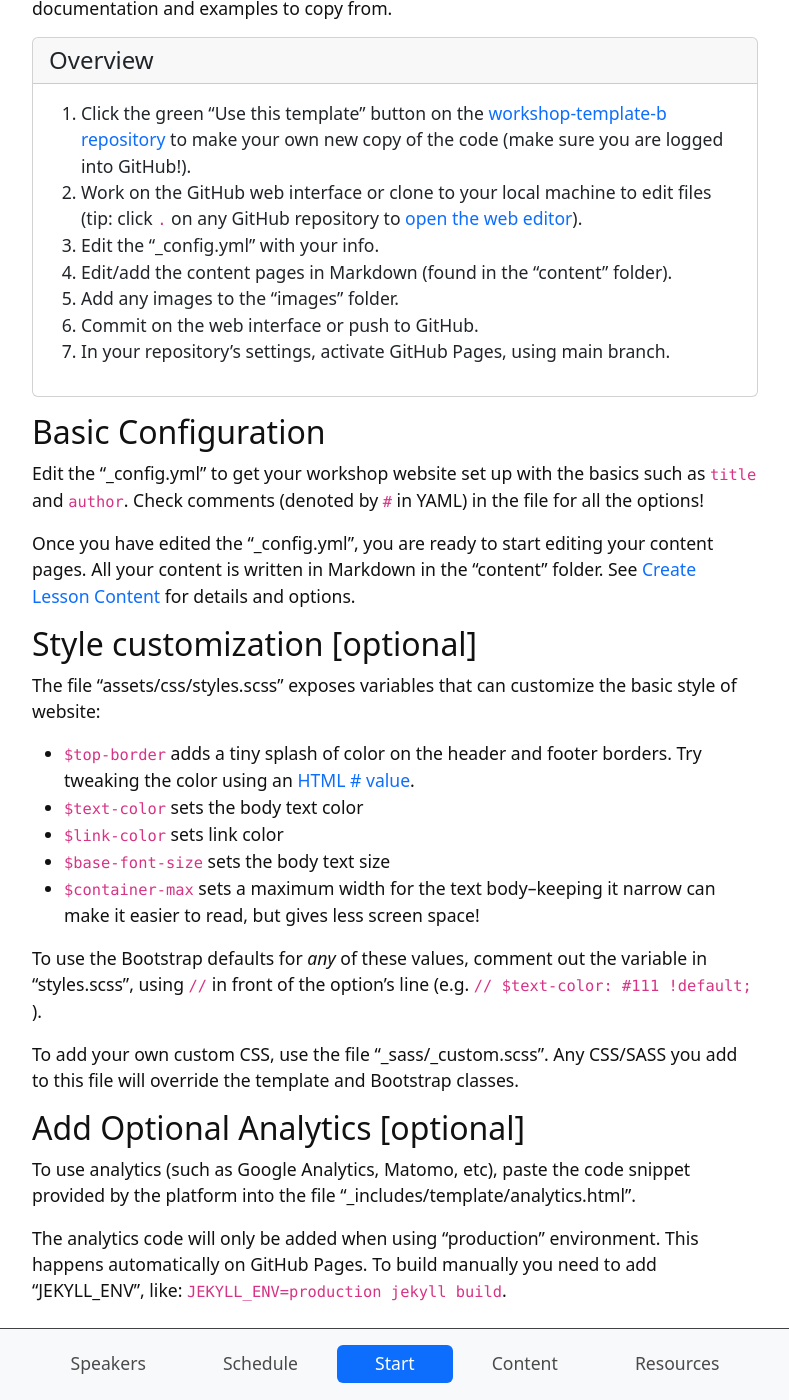
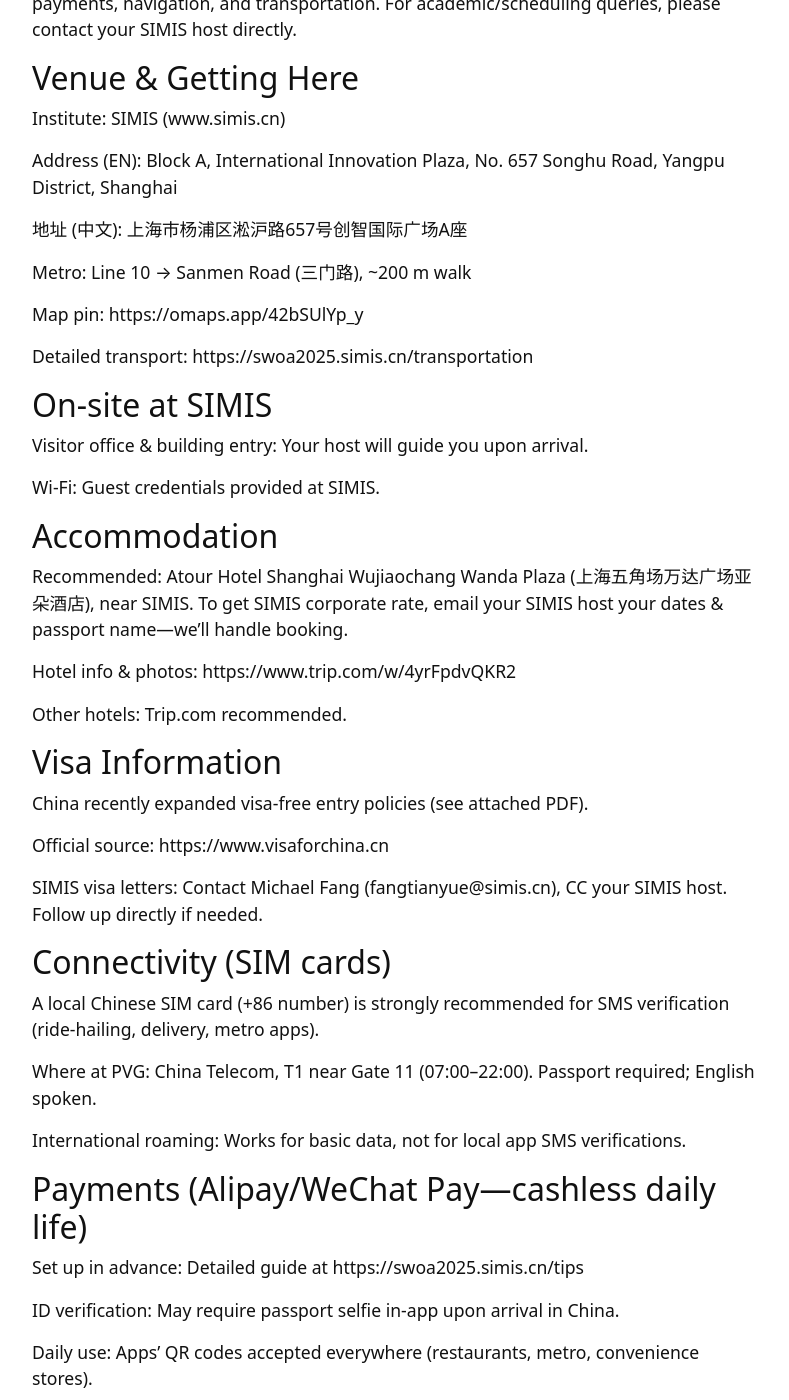
Before and after one commit to Neutrino0512/workshop, a Jekyll site: the page built from content/2-lesson.md, in a window 1280 px wide and 1400 px high, scrolled down 385 px. Shown: the whole window, without its empty margins (245-1034 px from the left). Built offline with Jekyll 4.4.1, drawn with Linux system fonts in a browser that asks for light colours; some of the changed text lies outside the part shown.

Commit message:
Update 2-lesson.md

```diff
--- a/content/2-lesson.md
+++ b/content/2-lesson.md
@@ -1,51 +1,94 @@
 ---
-title: Get Started
-nav: Start
-topics: Template; Basic Config
+title: Information for International Visitors to SIMIS
+nav: Information
 ---
 
-The [workshop-template-b repository](https://github.com/evanwill/workshop-template-b) is a template project --> to get started quickly, make a copy and replace the demo with your own content and customizations.
-This [demo site](https://evanwill.github.io/workshop-template-b/) demonstrates the output on GitHub Pages.
-The content pages serve as documentation and examples to copy from.
+Welcome to SIMIS (Shanghai Institute for Mathematics and Interdisciplinary Sciences)!
 
-{% capture text %}
-1. Click the green "Use this template" button on the [workshop-template-b repository](https://github.com/evanwill/workshop-template-b) to make your own new copy of the code (make sure you are logged into GitHub!).
-2. Work on the GitHub web interface or clone to your local machine to edit files (tip: click `.` on any GitHub repository to [open the web editor](https://docs.github.com/en/codespaces/the-githubdev-web-based-editor)).
-3. Edit the "_config.yml" with your info.
-4. Edit/add the content pages in Markdown (found in the "content" folder).
-5. Add any images to the "images" folder.
-5. Commit on the web interface or push to GitHub.
-6. In your repository's settings, activate GitHub Pages, using main branch.{% endcapture %}
-{% include card.html header="Overview" text=text %}
+This guide offers practical tips for international visitors regarding local connectivity, payments, navigation, and transportation. For academic/scheduling queries, please contact your SIMIS host directly.
 
-## Basic Configuration
+## Venue & Getting Here
 
-Edit the "_config.yml" to get your workshop website set up with the basics such as `title` and `author`.
-Check comments (denoted by `#` in YAML) in the file for all the options!
+Institute: SIMIS (www.simis.cn)
 
-Once you have edited the "_config.yml", you are ready to start editing your content pages.
-All your content is written in Markdown in the "content" folder.
-See [Create Lesson Content]({{ '/content/3-lesson.html' | relative_url }}) for details and options.
+Address (EN): Block A, International Innovation Plaza, No. 657 Songhu Road, Yangpu District, Shanghai
 
-## Style customization [optional]
+地址 (中文): 上海市杨浦区淞沪路657号创智国际广场A座
 
-The file "assets/css/styles.scss" exposes variables that can customize the basic style of website:
+Metro: Line 10 → Sanmen Road (三门路), ~200 m walk
 
-- `$top-border` adds a tiny splash of color on the header and footer borders. Try tweaking the color using an [HTML # value](https://www.w3schools.com/colors/colors_picker.asp).
-- `$text-color` sets the body text color
-- `$link-color` sets link color
-- `$base-font-size` sets the body text size
-- `$container-max` sets a maximum width for the text body--keeping it narrow can make it easier to read, but gives less screen space!
+Map pin: https://omaps.app/42bSUlYp_y
 
-To use the Bootstrap defaults for *any* of these values, comment out the variable in "styles.scss", using `//` in front of the option's line (e.g. `// $text-color: #111 !default;` ).
+Detailed transport: https://swoa2025.simis.cn/transportation
 
-To add your own custom CSS, use the file "_sass/_custom.scss".
-Any CSS/SASS you add to this file will override the template and Bootstrap classes.
+## On-site at SIMIS
 
-## Add Optional Analytics [optional]
+Visitor office & building entry: Your host will guide you upon arrival.
 
-To use analytics (such as Google Analytics, Matomo, etc), paste the code snippet provided by the platform into the file "_includes/template/analytics.html".
+Wi-Fi: Guest credentials provided at SIMIS.
 
-The analytics code will only be added when using "production" environment.
-This happens automatically on GitHub Pages.
-To build manually you need to add "JEKYLL_ENV", like: `JEKYLL_ENV=production jekyll build`.
+## Accommodation
+
+Recommended: Atour Hotel Shanghai Wujiaochang Wanda Plaza (上海五角场万达广场亚朵酒店), near SIMIS. To get SIMIS corporate rate, email your SIMIS host your dates & passport name—we’ll handle booking.
+
+Hotel info & photos: https://www.trip.com/w/4yrFpdvQKR2
+
+Other hotels: Trip.com recommended.
+
+## Visa Information
+
+China recently expanded visa-free entry policies (see attached PDF).
+
+Official source: https://www.visaforchina.cn
+
+SIMIS visa letters: Contact Michael Fang (fangtianyue@simis.cn), CC your SIMIS host. Follow up directly if needed.
+
+## Connectivity (SIM cards)
+
+A local Chinese SIM card (+86 number) is strongly recommended for SMS verification (ride-hailing, delivery, metro apps).
+
+Where at PVG: China Telecom, T1 near Gate 11 (07:00–22:00). Passport required; English spoken.
+
+International roaming: Works for basic data, not for local app SMS verifications.
+
+## Payments (Alipay/WeChat Pay—cashless daily life)
+
+Set up in advance: Detailed guide at https://swoa2025.simis.cn/tips
+
+ID verification: May require passport selfie in-app upon arrival in China.
+
+Daily use: Apps’ QR codes accepted everywhere (restaurants, metro, convenience stores).
+
+## Navigation that actually works
+
+Apple Maps: Reliable in China, but not from outside China.
+
+Organic Maps: Excellent offline backup (works from outside China). Download Shanghai maps beforehand. Works from abroad as well.
+
+Metro: 大都会 (DADUHUI) app or Alipay mini-program QR entry.
+
+## Ride-hailing (Didi)
+
+Didi app: English available, accepts international numbers, built-in translation. Integrated with Alipay mini-app.
+
+## In-app Translation (WeChat & Alipay—highly recommended)
+
+The built-in translation is extremely useful, as almost all daily tasks (restaurant menus, metro tickets, directions, etc.) rely on these mega-apps.
+
+WeChat: Enable via Me → Settings → General → Translation.
+
+Alipay: International version includes integrated translation tools.
+
+## Power, Time & Weather Essentials
+
+Electricity: 220 V. Sockets accept US/EU two-pin plugs; slim adapter recommended for grounded plugs.
+
+Time zone: UTC+8 (no daylight saving).
+
+Late-Oct weather: ~15–23°C, layers recommended.
+
+Emergencies: Police 110 • Fire 119 • Ambulance 120
+
+## A personal note from Thomas:
+
+This guide aims to help international visitors in general. For suggestions about additional useful information, please email me at thomas@simis.cn. For workshop-specific details (e.g., exact room number, schedule), refer to the workshop website or the body of the invitation email.
```
